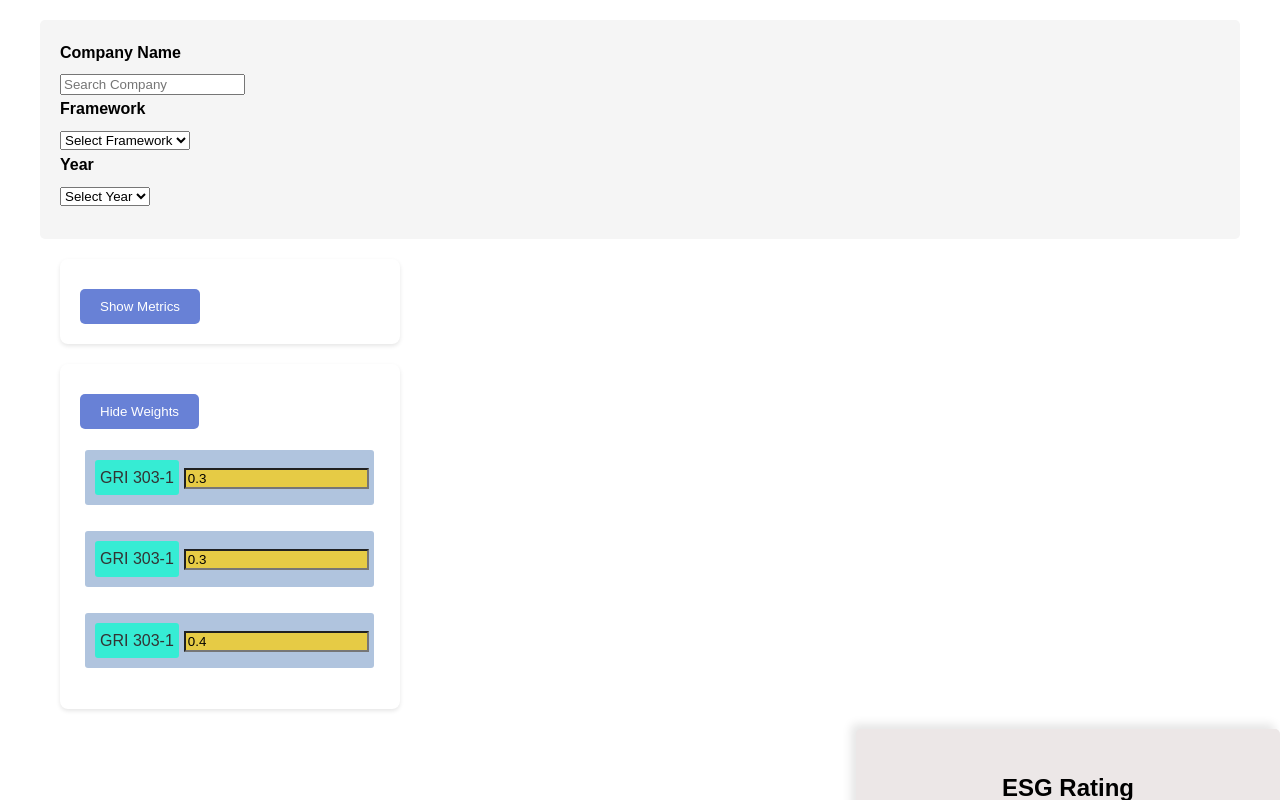
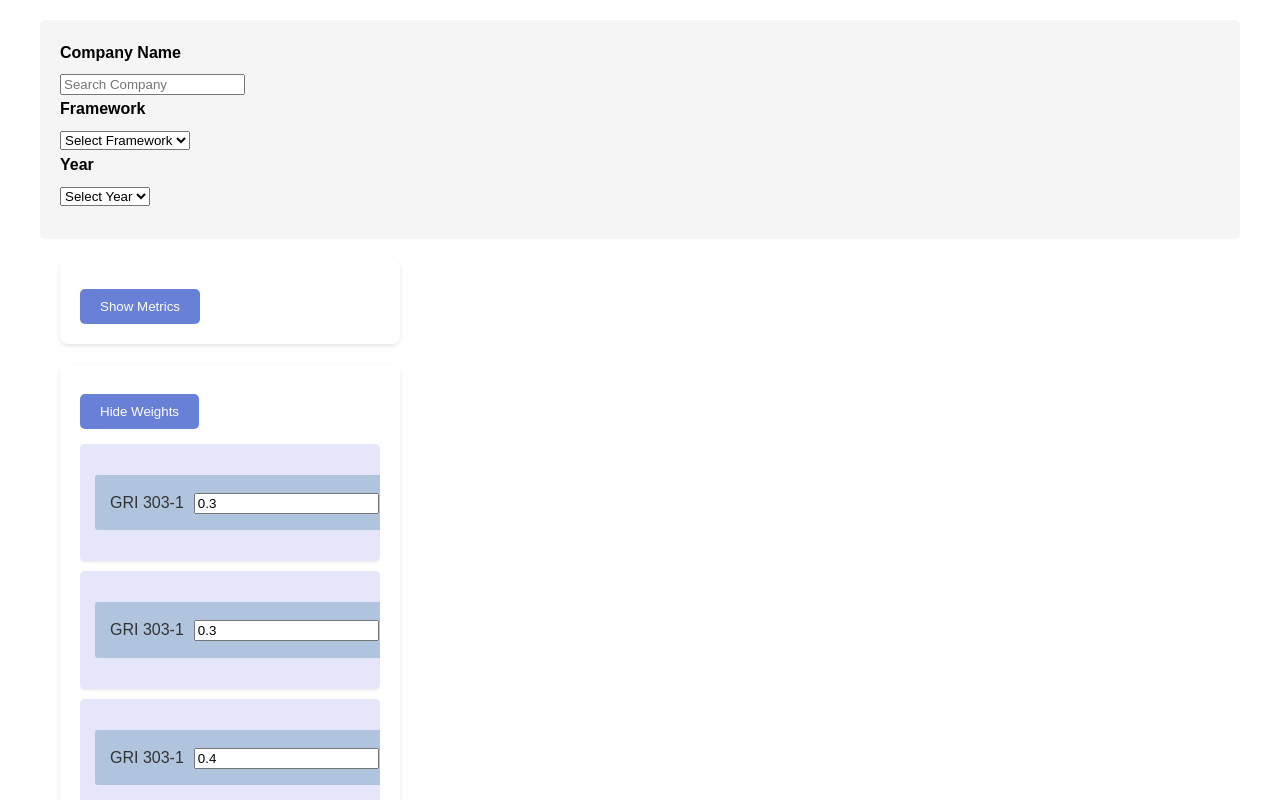
Before and after one commit to TrolLyoUr/ESG_Project, a React (Create React App) app in the folder login-demo/: page /esg in a window 1280 px wide. Both pictures are taken after a click on the button "Show Weights". Shown: the top 800 px of the page. Built offline with nearby package versions, Linux system fonts and the light colour scheme.

Commit message:
Update MetricWeight.js

```diff
--- a/login-demo/src/esg/MetricWeight.js
+++ b/login-demo/src/esg/MetricWeight.js
@@ -3,18 +3,21 @@ import './MetricInput.css';
 
 function MetricWeight() {
     const [showContent, setShowContent] = useState(false);
-    // 初始化每个输入字段的状态
     const [weights, setWeights] = useState({
         weight1: '0.3',
         weight2: '0.3',
         weight3: '0.4',
+        weight4: '0.4',
+        weight5: '0.4',
+        weight6: '0.4',
+        weight7: '0.4',
+
     });
 
     const toggleShowContent = () => {
         setShowContent(!showContent);
     };
 
-    // 更新特定权重的值
     const handleWeightChange = (key, value) => {
         setWeights(prevWeights => ({
             ...prevWeights,
@@ -29,46 +32,23 @@ function MetricWeight() {
             </button>
 
             {showContent && (
-                <div>
-                    <div style={{ display: 'block' }}>
+                <div className="content-container"> {/* 使用 content-container 类来应用样式 */}
+                    {Object.entries(weights).map(([key, value]) => (
+                        <div key={key} style={{ display: 'block' }}> {/* 确保每个权重独占一行 */}
                             <p>
                                 <span>
-                                <span style={{ backgroundColor: 'rgba(0, 255, 208, 0.689)' }}>GRI 303-1</span>
+                                    <span >GRI 303-1</span>
                                     <input
                                         type="text"
-                                    value={weights.weight1}
-                                    onChange={(e) => handleWeightChange('weight1', e.target.value)}
-                                    style={{ backgroundColor: 'rgba(255, 208, 0, 0.689)' }}
+                                        value={value}
+                                        onChange={(e) => handleWeightChange(key, e.target.value)}
+                                         // 确保有足够的间隔
                                     />
                                 </span>
                             </p>
                         </div>
-                    <div style={{ display: 'block' }}>
-                        <p>
-                            <span>
-                                <span style={{ backgroundColor: 'rgba(0, 255, 208, 0.689)' }}>GRI 303-1</span>
-                                <input
-                                    type="text"
-                                    value={weights.weight2}
-                                    onChange={(e) => handleWeightChange('weight2', e.target.value)}
-                                    style={{ backgroundColor: 'rgba(255, 208, 0, 0.689)' }}
-                                />
-                            </span>
-                        </p>
-                    </div>
-                    <div style={{ display: 'block' }}>
-                        <p>
-                            <span>
-                                <span style={{ backgroundColor: 'rgba(0, 255, 208, 0.689)' }}>GRI 303-1</span>
-                                <input
-                                    type="text"
-                                    value={weights.weight3}
-                                    onChange={(e) => handleWeightChange('weight3', e.target.value)}
-                                    style={{ backgroundColor: 'rgba(255, 208, 0, 0.689)' }}
-                                />
-                            </span>
-                        </p>
-                    </div>
+
+                    ))}
                 </div>
             )}
         </div>
```
Lines whose indentation alone changed are shown as unchanged.
